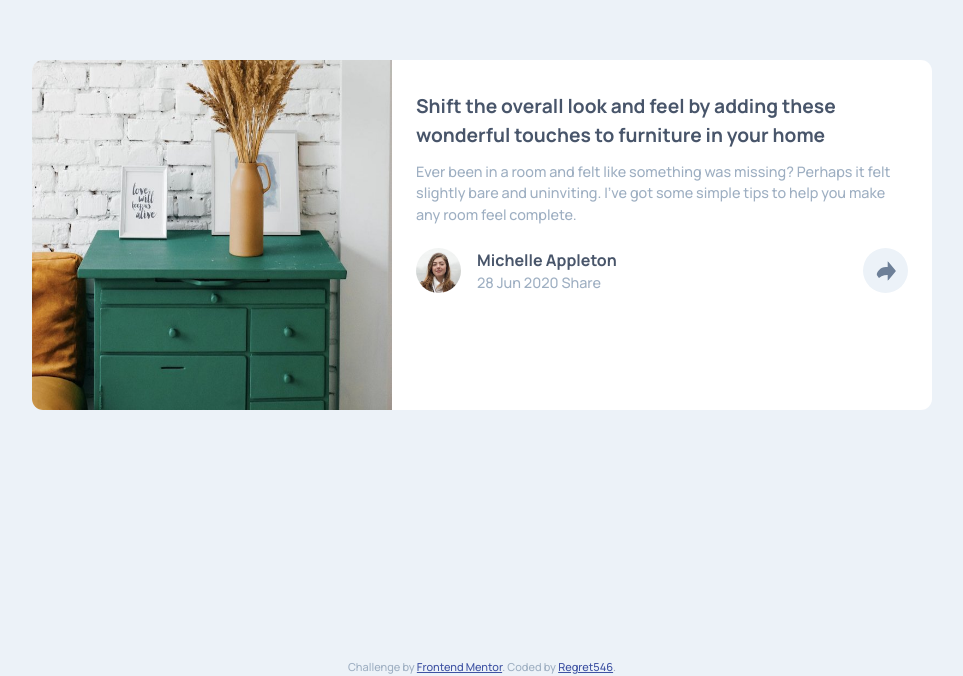
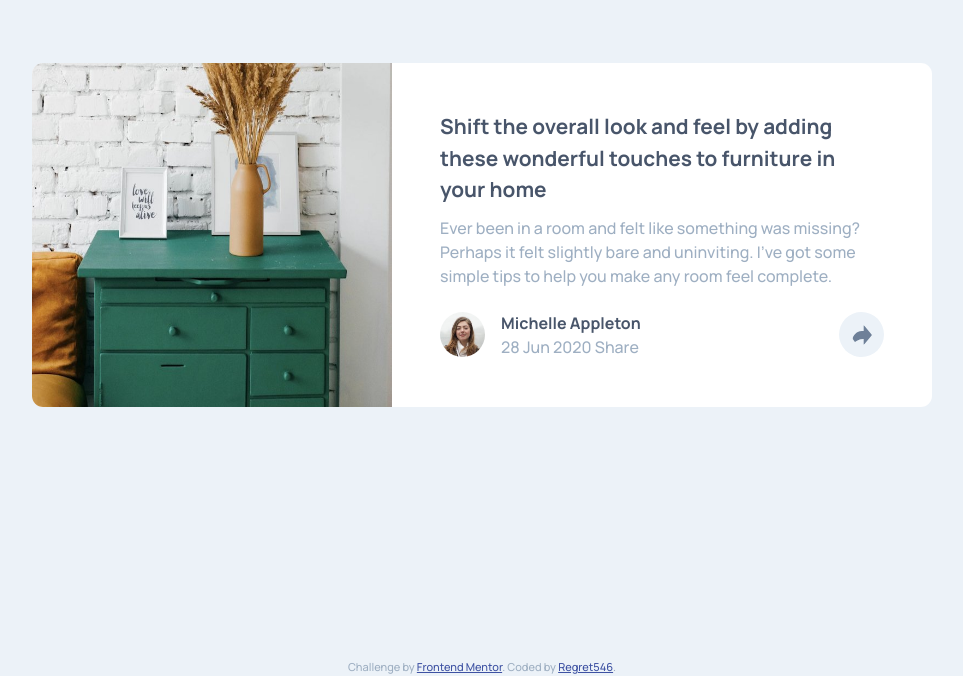
Before and after one commit to regret546/article-preview-component-master, a plain HTML site: page index.html in a window 1280 px wide. Shown: the part 189-865 px from the top of the page, without its empty margins (158-1121 px from the left). Drawn offline with Linux system fonts and the light colour scheme.

Commit message:
Initial overall design

```diff
--- a/apps/scss/layout/_card.scss
+++ b/apps/scss/layout/_card.scss
@@ -1,6 +1,7 @@
 @use "../layout/util/" as u;
 
 .card {
+  max-width: 500px;
   display: grid;
   grid-template-columns: 1fr;
   grid-auto-rows: minmax(250px, auto);
@@ -71,7 +72,6 @@
     grid-template-columns: 40% 60%;
     grid-auto-rows: 1fr;
     max-width: 900px;
-    height: 350px;
 
     &_img {
       img {
@@ -79,17 +79,19 @@
       }
     }
     &__content {
+      display: flex;
+      flex-direction: column;
       margin: 0;
-      padding: 2rem 1.5rem;
+      padding: 3rem;
       h2 {
-        font-size: 1.2rem;
+        font-size: 1.3rem;
       }
       p {
-        font-size: 0.9rem;
+        font-size: 1rem;
       }
 
       &_profile {
-        margin-bottom: auto;
+        margin-top: auto;
         &_info {
           h2 {
             font-size: 1rem;
```
Also changed, not shown: dist/style.css, 1 other file.
